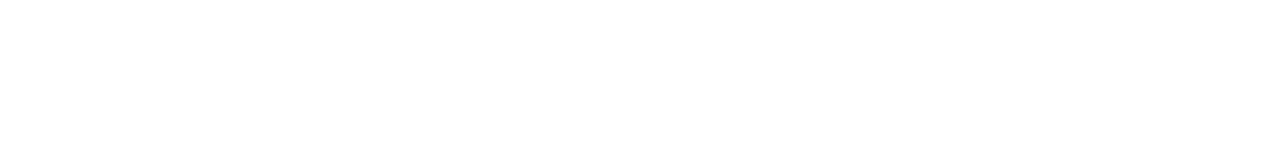
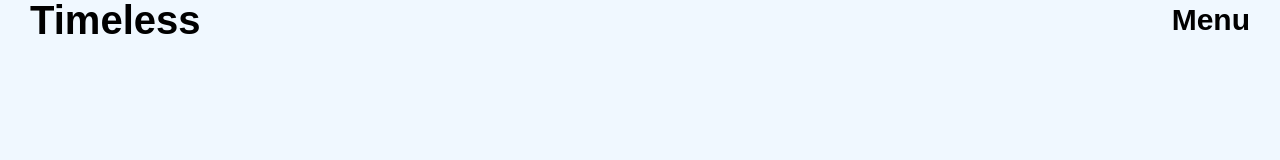
Before and after one commit to Abhishek-Khanzode/collabo, a plain HTML site: page index.html in a window 1280 px wide. Drawn offline with Linux system fonts and the light colour scheme.

Commit message:
Nav is Adde

```diff
--- a/index.html
+++ b/index.html
@@ -7,6 +7,10 @@
     <link rel="stylesheet" href="style.css">
 </head>
 <body>
+    <div class="nav">
+        <h1>Timeless</h1>
+        <h3>Menu</h3>
+    </div>
 
     <script src="script.js"></script>
 </body>
--- a/style.css
+++ b/style.css
@@ -0,0 +1,30 @@
+*{
+    margin: 0;
+    padding: 0;
+    box-sizing: border-box;
+    font-family: 'Poppins', sans-serif;
+    color: black;
+}
+
+html, body{
+    width: 100%;
+    height: 100%;
+    background: aliceblue;
+}
+
+.nav{
+    width: 100%;
+    height: 40px;
+    padding: 20px 30px;
+    display: flex;
+    justify-content: space-between;
+    align-items: center;
+}
+
+.nav h1{
+    font-size: 40px;
+}
+
+.nav h3{
+    font-size: 30px;
+}
```
